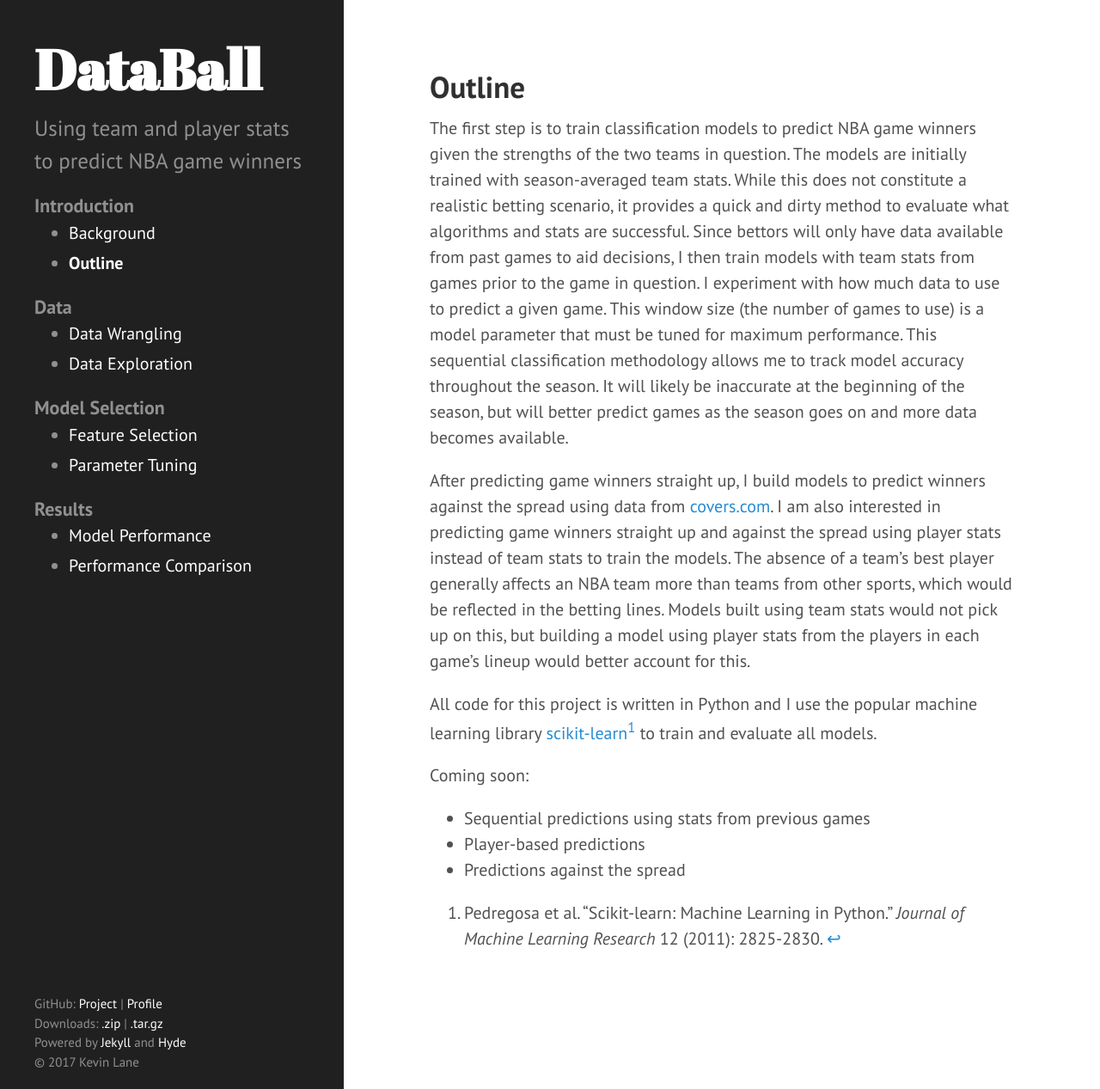
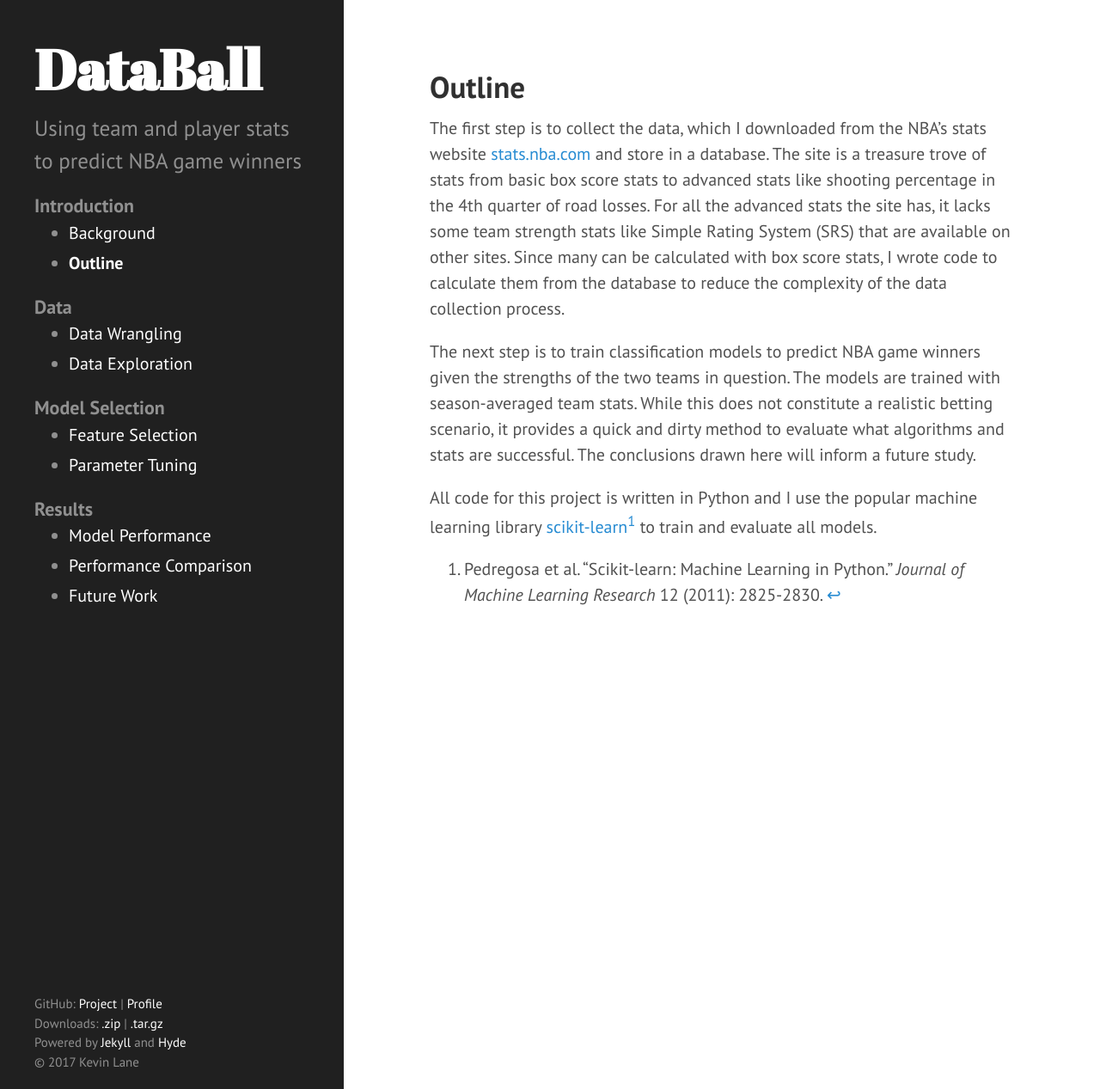
Before and after one commit to cedev935/databall-betting, a Jekyll site: the page built from docs/_pages/outline.md, in a window 1280 px wide and 1267 px high. Shown: the whole window at 86% size. Built offline with Jekyll 4.4.1, drawn with Linux system fonts in a browser that asks for light colours.

Commit message:
Expand outline and move coming soon to future work

```diff
--- a/docs/_data/navigation.yml
+++ b/docs/_data/navigation.yml
@@ -25,3 +25,5 @@
     url: /results/performance/
   - title: Performance Comparison
     url: /results/comparison/
+  - title: Future Work
+    url: /results/future-work/
--- a/docs/_pages/outline.md
+++ b/docs/_pages/outline.md
@@ -4,15 +4,10 @@
 permalink: /introduction/outline/
 ---
 
-The first step is to train classification models to predict NBA game winners given the strengths of the two teams in question. The models are initially trained with season-averaged team stats. While this does not constitute a realistic betting scenario, it provides a quick and dirty method to evaluate what algorithms and stats are successful. Since bettors will only have data available from past games to aid decisions, I then train models with team stats from games prior to the game in question. I experiment with how much data to use to predict a given game. This window size (the number of games to use) is a model parameter that must be tuned for maximum performance. This sequential classification methodology allows me to track model accuracy throughout the season. It will likely be inaccurate at the beginning of the season, but will better predict games as the season goes on and more data becomes available.
+The first step is to collect the data, which I downloaded from the NBA's stats website [stats.nba.com](http://stats.nba.com) and store in a database. The site is a treasure trove of stats from basic box score stats to advanced stats like shooting percentage in the 4th quarter of road losses. For all the advanced stats the site has, it lacks some team strength stats like Simple Rating System (SRS) that are available on other sites. Since many can be calculated with box score stats, I wrote code to calculate them from the database to reduce the complexity of the data collection process.
 
-After predicting game winners straight up, I build models to predict winners against the spread using data from [covers.com](http://covers.com). I am also interested in predicting game winners straight up and against the spread using player stats instead of team stats to train the models. The absence of a team's best player generally affects an NBA team more than teams from other sports, which would be reflected in the betting lines. Models built using team stats would not pick up on this, but building a model using player stats from the players in each game's lineup would better account for this.
+The next step is to train classification models to predict NBA game winners given the strengths of the two teams in question. The models are trained with season-averaged team stats. While this does not constitute a realistic betting scenario, it provides a quick and dirty method to evaluate what algorithms and stats are successful. The conclusions drawn here will inform a future study.
 
-All code for this project is written in Python and I use the popular machine learning library [scikit-learn](http://scikit-learn.org/stable/index.html)[^1] to train and evaluate all models.
-
-Coming soon:
-* Sequential predictions using stats from previous games
-* Player-based predictions
-* Predictions against the spread
+All code for this project is written in Python and I use the popular machine learning library [scikit-learn](http://scikit-learn.org/stable/)[^1] to train and evaluate all models.
 
 [^1]: Pedregosa et al. "Scikit-learn: Machine Learning in Python." *Journal of Machine Learning Research* 12 (2011): 2825-2830.
```
Also changed, not shown: docs/_pages/future-work.md (added, +9 -0 lines).
